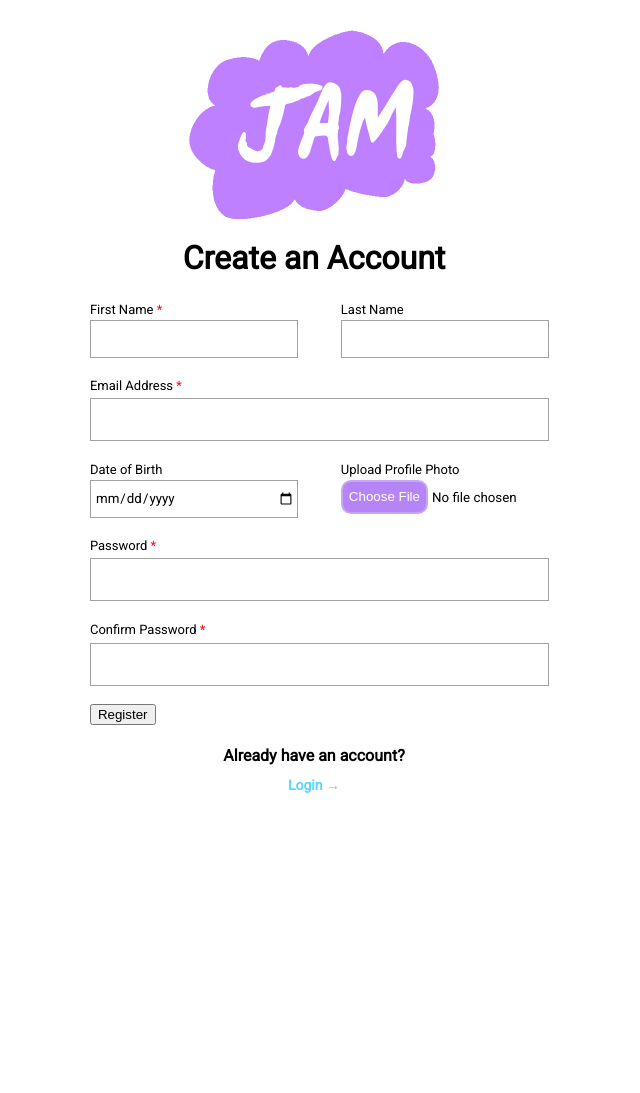
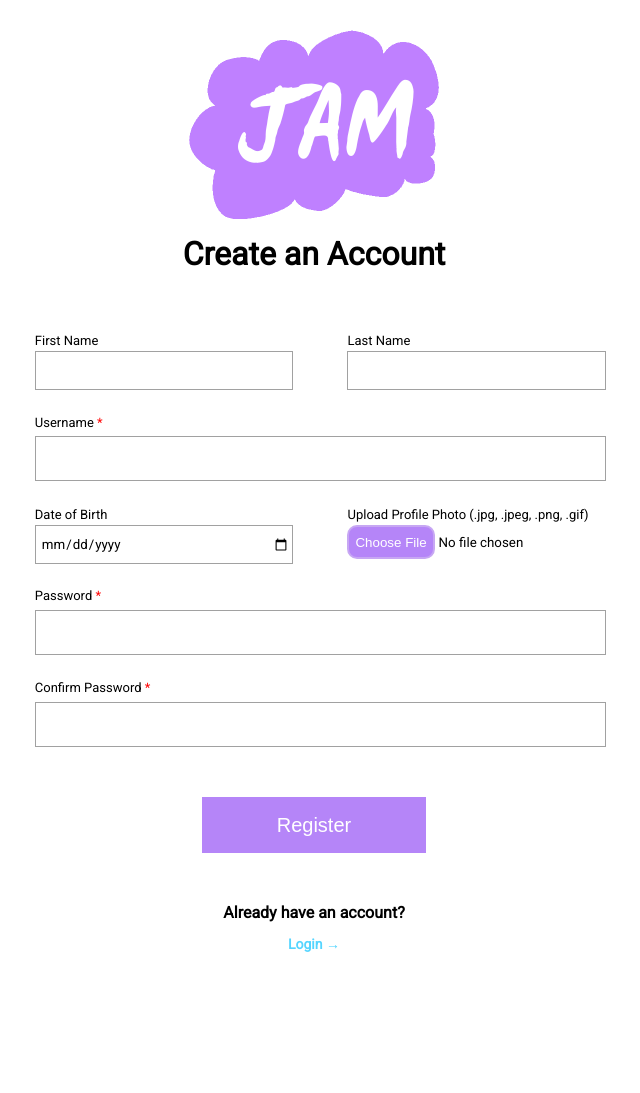
Before and after one commit to JAMForHire/JAM-Final, a PHP site: page /register.php in a window 1280 px wide. Shown: the part 50-1143 px from the top of the page, without its empty margins (326-966 px from the left). Run offline with PHP 8.4, Linux system fonts and the light colour scheme; some web fonts are replaced.

Commit message:
Register (partially)
Implemented most code for registering an account but has not been tested and does not support PFPs currently

```diff
--- a/login.php
+++ b/login.php
@@ -28,7 +28,9 @@ if(isset($_POST['login-button']) && $_POST['login-button'] == "Login") {
       if(password_verify($entered_password, $hashed_password)) {
         $_SESSION['logged_in'] = 1;
         $_SESSION['user_id'] = $result[0]['user_id'];
-        $_SESSION['username'] = $entered_username;
+        $_SESSION['username'] = $result[0]['username'];
+        $_SESSION['fname'] = $result[0]['fname'];
+        $_SESSION['lname'] = $result[0]['lname'];
         header("Location: dashboard.html");
         exit();
       }
@@ -91,7 +93,7 @@ if(isset($_POST['login-button']) && $_POST['login-button'] == "Login") {
 
       <!-- Register Prompt -->
       <h4>Don't have an account?</h4>
-      <a href="register.html"><b>Register →</b></a>
+      <a href="register.php"><b>Register →</b></a>
     </div>
   </div>
 </body>
--- a/register.php
+++ b/register.php
@@ -1,4 +1,56 @@
 <?php
+include_once('config.php');
+
+try {
+  $db = new PDO('mysql:host=localhost;dbname=JAM', $db_username, $db_password);
+}
+catch(PDOException $e) {
+  echo "Failed to connect to JAM database: " . $e->getMessage() . "<br>";
+  exit();
+}
+
+$register_failed_message = "";
+
+if(isset($_POST['register-button']) && $_POST['register-button'] == "Register") {
+  $fname = $_POST['input-first-name'];
+  $lname = $_POST['input-last-name'];
+  $username = $_POST['input-username'];
+  $dob = $_POST['input-dob'];
+  $pfp = $_POST['upload-pfp'];
+  $password = $_POST['input-password'];
+  $confirmed_password = $_POST['input-confirm-password'];
+
+  $prepared = $db->prepare("SELECT * from users WHERE (username = :username);");
+  $prepared->execute(['username' => $username]);
+  $result = $prepared->fetchAll();
+
+  if(empty($username)) $register_failed_message = "Please enter a username.";
+  else if(empty($password)) $register_failed_message = "Please enter a password.";
+  else if($password != $confirmed_password) $register_failed_message = "Passwords do not match.";
+  else if(count($result) > 0) $register_failed_message = "User is already registered.";
+  else {
+    $hashed_password = password_hash($password, PASSWORD_BCRYPT);
+    $prepared = $db->prepare("INSERT INTO users (username, password) VALUES (:username, :password);");
+    $prepared->execute(['username' => $username, 'password' => $hashed_password]);
+    $user_id = $db->lastInsertId();
+
+    if(!empty($fname)) {
+      $prepared = $db->prepare("UPDATE users SET fname = :fname WHERE user_id = :user_id;");
+      $prepared->execute(['fname' => $fname, 'user_id' => $user_id]);
+    }
+    if(!empty($lname)) {
+      $prepared = $db->prepare("UPDATE users SET lname = :lname WHERE user_id = :user_id;");
+      $prepared->execute(['lname' => $lname, 'user_id' => $user_id]);
+    }
+    if(!empty($dob)) {
+      $prepared = $db->prepare("UPDATE users SET dob = :dob WHERE user_id = :user_id;");
+      $prepared->execute(['dob' => $dob, 'user_id' => $user_id]);
+    }
+
+    header("Location: login.php");
+    exit();
+  }
+}
 
 ?>
 
@@ -30,55 +82,60 @@
       <img src="Resources/assets/logo.png" alt="JAM Logo" width="250" height="250">
 
       <h1>Create an Account</h1>
+      <p>
+        <?php
+          echo $register_failed_message . "<br>";
+        ?>
+      </p>
 
       <!-- Register Form -->
-      <form class="login-form">
+      <form class="login-form" method="post" action="register.php">
         <div class="inline-fields">
           <!-- Input First Name -->
           <div>
-            <label for="input-first-name" class="required">First Name</label>
-            <input type="text" id="input-first-name" required>
+            <label for="input-first-name">First Name</label>
+            <input type="text" name="input-first-name" id="input-first-name"/>
           </div>
           <!-- Input Last Name -->
           <div class="fix-margin">
             <label for="input-last-name">Last Name</label>
-            <input type="text" id="input-last-name">
+            <input type="text" name="input-last-name" id="input-last-name"/>
           </div>
         </div>
-        <!-- Input Email Address -->
+        <!-- Input Username -->
         <div>
-          <label for="input-email" class="required">Email Address</label>
-          <input type="text" id="input-email" required>
+          <label for="input-username" class="required">Username</label>
+          <input type="text" name="input-username" id="input-username" required/>
         </div>
         <div class="inline-fields">
           <!-- Input Date of Birth -->
           <div>
             <label for="input-dob">Date of Birth</label>
-            <input type="date" id="input-dob">
+            <input type="date" name="input-dob" id="input-dob"/>
           </div>
           <!-- Upload Profile Photo -->
           <div class="fix-margin">
-            <label for="upload-pfp">Upload Profile Photo</label>
-            <input type="file" id="upload-pfp">
+            <label for="upload-pfp">Upload Profile Photo (.jpg, .jpeg, .png, .gif)</label>
+            <input type="file" name="upload-pfp" id="upload-pfp"/>
           </div>
         </div>
         <!-- Input Password -->
         <div>
           <label for="input-password" class="required">Password</label>
-          <input type="password" id="input-password" required>
+          <input type="password" name="input-password" id="input-password" required>
         </div>
         <!-- Confirm Password -->
         <div>
           <label for="input-confirm-password" class="required">Confirm Password</label>
-          <input type="password" id="input-confirm-password" required>
+          <input type="password" name="input-confirm-password" id="input-confirm-password" required>
         </div>
         <!-- Register Button -->
-        <button type="submit">Register</button>
+        <input type="submit" name="register-button" id="register-button" value="Register"/>
       </form>
 
       <!-- Login Prompt -->
       <h4>Already have an account?</h4>
-      <a href="login.html"><b>Login →</b></a>
+      <a href="login.php"><b>Login →</b></a>
     </div>
   </div>
 </body>
```
